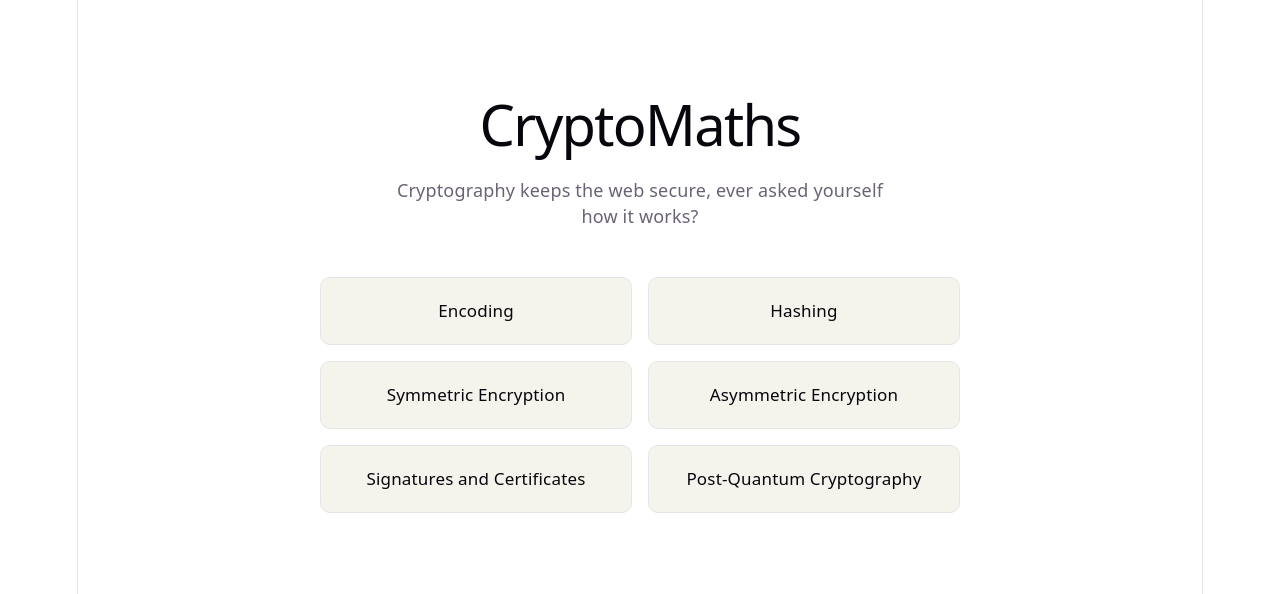
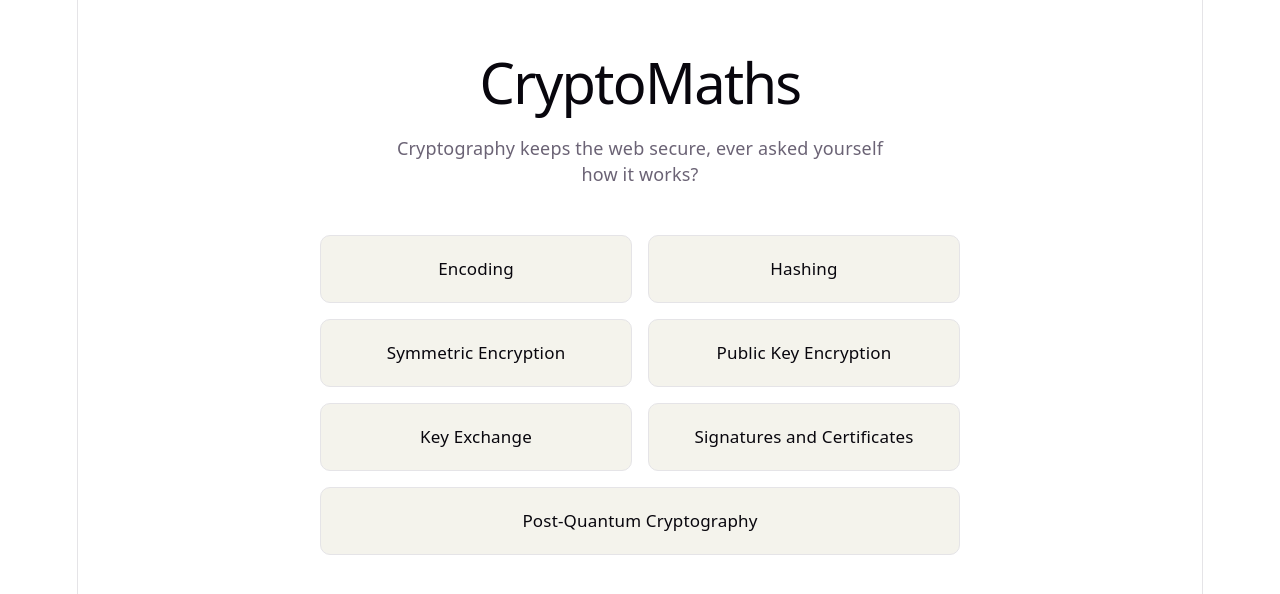
Before and after one commit to gillo7/CryptoMaths, a React (Vite) app in the folder frontend/: page / in a window 1280 px wide. Shown: the part 104-698 px from the top of the page. Built offline with nearby package versions, Linux system fonts and the light colour scheme.

Commit message:
Split Asymmetric Encryption into two top-level topics
Public Key Encryption and Key Exchange, replacing the single Asymmetric
Encryption entry - seven categories now instead of six. Both fall through
to the existing generic placeholder page until built out.

```diff
--- a/frontend/src/topics.ts
+++ b/frontend/src/topics.ts
@@ -7,7 +7,8 @@ export const topics: Topic[] = [
   { slug: 'encoding', name: 'Encoding' },
   { slug: 'hashing', name: 'Hashing' },
   { slug: 'symmetric-encryption', name: 'Symmetric Encryption' },
-  { slug: 'asymmetric-encryption', name: 'Asymmetric Encryption' },
+  { slug: 'public-key-encryption', name: 'Public Key Encryption' },
+  { slug: 'key-exchange', name: 'Key Exchange' },
   { slug: 'signatures-and-certificates', name: 'Signatures and Certificates' },
   { slug: 'post-quantum-cryptography', name: 'Post-Quantum Cryptography' },
 ]
```
Also changed, not shown: 1 other file (tests, documents, lock files or other folders).
